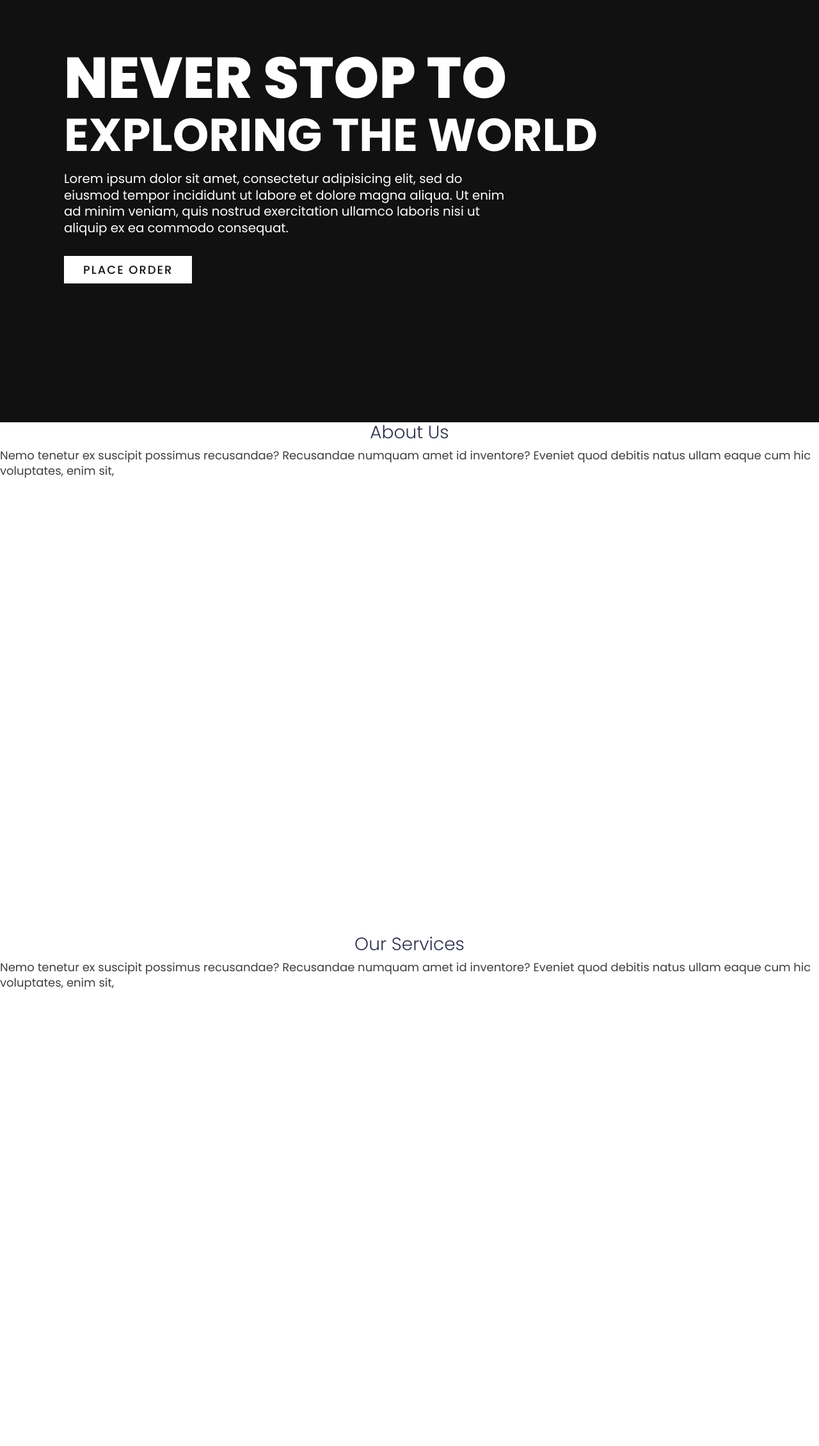
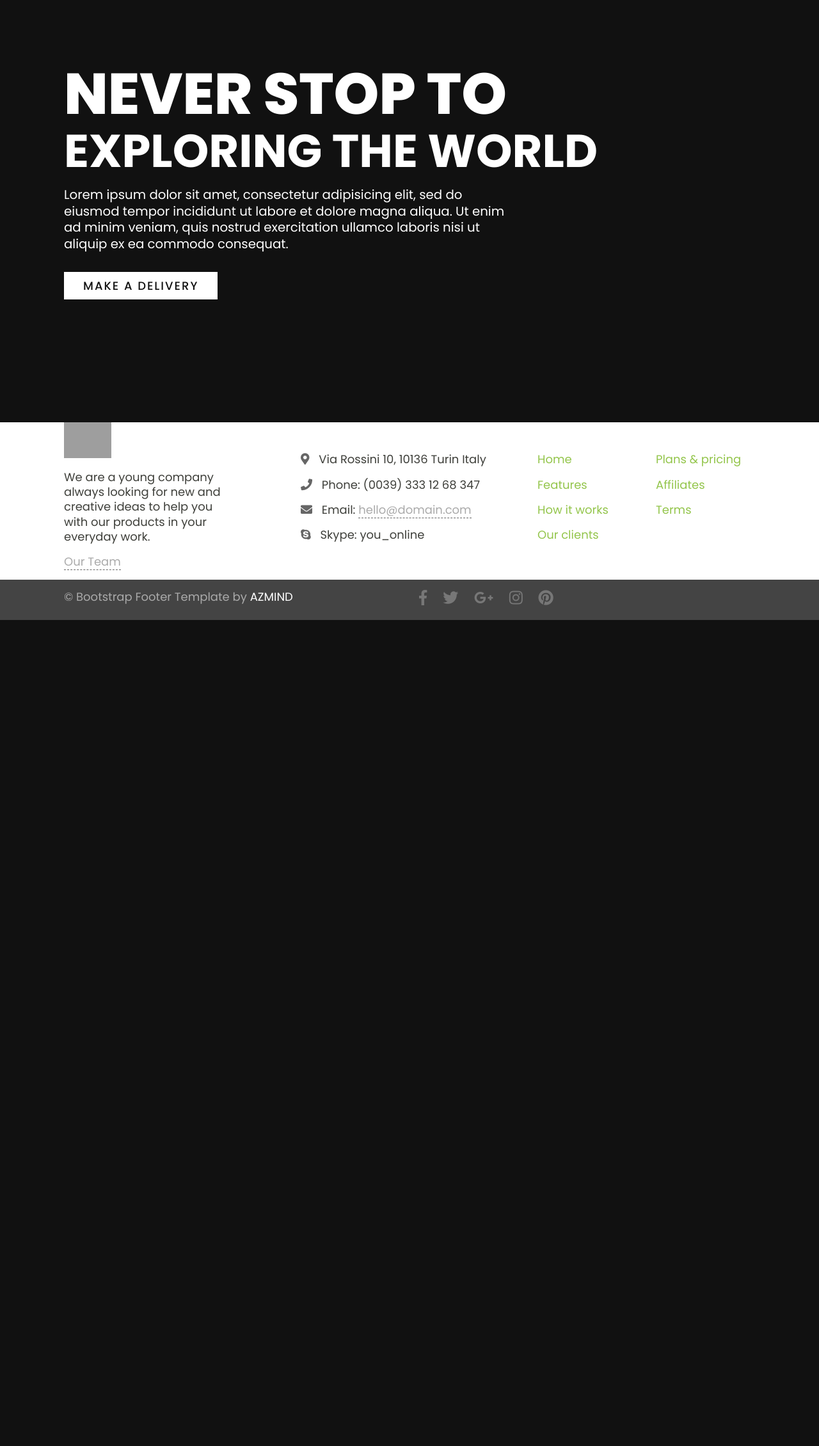
Before and after one commit to Celnet-hub/Booking-Website, a Node server app: page / in a window 1280 px wide. Shown: the part 140-2400 px from the top of the page at 64% size. After the commit the page ends 1109 px from the top, so only its background shows below. Run offline with Node 20, Linux system fonts and the light colour scheme; some libraries are stand-ins or nearby versions; grey boxes are pictures that could not be loaded.

Commit message:
modified landing page

```diff
--- a/pages/HomePage.html
+++ b/pages/HomePage.html
@@ -76,7 +76,7 @@
 					minim veniam, quis nostrud exercitation ullamco laboris nisi ut
 					aliquip ex ea commodo consequat.
 				</p>
-				<a href="#">Place Order</a>
+				<a href="/make-request">Make a Delivery</a>
 			</div>
 			<!-- <ul class="social">
 				<li>
@@ -93,32 +93,83 @@
 		<div class="menu">
 			<ul>
 				<li><a href="#about">About us</a></li>
-				<li><a href="#services">Our Services</a></li>
 				<li><a href="#contact">Contact us</a></li>
 			</ul>
 		</div>
-		<section id="about" class="section">
-			<div class="title">
-				<h2>about <span>us</span></h2>
+		<!-- About section -->
+
+		<!-- footer section -->
+		<footer>
+			<div class="footer-top">
+				<div class="container">
+					<div class="row">
+						<div class="col-md-3 footer-about wow fadeInUp">
+							<img
+								class="logo-footer"
+								src="assets/img/logo.png"
+								alt="logo-footer"
+								data-at2x="assets/img/logo.png"
+							/>
+							<p>
+								We are a young company always looking for new and creative ideas
+								to help you with our products in your everyday work.
+							</p>
+							<p><a href="#">Our Team</a></p>
+						</div>
+						<div class="col-md-4 offset-md-1 footer-contact wow fadeInDown">
+							<h3>Contact</h3>
+							<p>
+								<i class="fas fa-map-marker-alt"></i> Via Rossini 10, 10136
+								Turin Italy
+							</p>
+							<p><i class="fas fa-phone"></i> Phone: (0039) 333 12 68 347</p>
+							<p>
+								<i class="fas fa-envelope"></i> Email:
+								<a href="mailto:hello@domain.com">hello@domain.com</a>
+							</p>
+							<p><i class="fab fa-skype"></i> Skype: you_online</p>
+						</div>
+						<div class="col-md-4 footer-links wow fadeInUp">
+							<div class="row">
+								<div class="col">
+									<h3>Links</h3>
+								</div>
+							</div>
+							<div class="row">
+								<div class="col-md-6">
+									<p><a class="scroll-link" href="#top-content">Home</a></p>
+									<p><a href="#">Features</a></p>
+									<p><a href="#">How it works</a></p>
+									<p><a href="#">Our clients</a></p>
+								</div>
+								<div class="col-md-6">
+									<p><a href="#">Plans &amp; pricing</a></p>
+									<p><a href="#">Affiliates</a></p>
+									<p><a href="#">Terms</a></p>
+								</div>
+							</div>
+						</div>
+					</div>
+				</div>
 			</div>
-			<div>
-				<p>
-					Nemo tenetur ex suscipit possimus recusandae? Recusandae numquam amet id inventore? Eveniet quod debitis natus ullam eaque cum hic voluptates, enim sit,
-				</p>
+			<div class="footer-bottom">
+				<div class="container">
+					<div class="row">
+						<div class="col-md-6 footer-copyright">
+							&copy; Bootstrap Footer Template by
+							<a href="https://azmind.com">AZMIND</a>
+						</div>
+						<div class="col-md-6 footer-social">
+							<a href="#"><i class="fab fa-facebook-f"></i></a>
+							<a href="#"><i class="fab fa-twitter"></i></a>
+							<a href="#"><i class="fab fa-google-plus-g"></i></a>
+							<a href="#"><i class="fab fa-instagram"></i></a>
+							<a href="#"><i class="fab fa-pinterest"></i></a>
+						</div>
+					</div>
+				</div>
 			</div>
-		</section>
-		<section id="services" class="section">
-			<div class="title">
-				<h2>our <span>services</span></h2>
-			</div>
-			<div>
-				<p>
-					Nemo tenetur ex suscipit possimus recusandae? Recusandae numquam amet id inventore? Eveniet quod debitis natus ullam eaque cum hic voluptates, enim sit,
-				</p>
-			</div>
-		</section>
-		<!-- footer section -->
-
+		</footer>
 		<script src="src\Script\script.js"></script>
 	</body>
 </html>
--- a/pages/src/Styles/CSS/CssStyles.css
+++ b/pages/src/Styles/CSS/CssStyles.css
@@ -1,7 +1,7 @@
 @import url("https://fonts.googleapis.com/css?family=Poppins:200,300,400,500,600,700,800,900&display=swap");
 
 :root {
-    --secondary-color-1: hsl(118, 100%, 48%);
+	--secondary-color-1: hsl(244, 100%, 48%);
 }
 
 * {
@@ -80,6 +80,7 @@
 }
 .text {
 	position: relative;
+	padding-top: 50px;
 	z-index: 10;
 }
 
@@ -169,7 +170,7 @@
 @media (max-width: 991px) {
 	.showcase,
 	.showcase header {
-		padding: 40px;
+		padding: 15px;
 	}
 	.text h2 {
 		font-size: 3em;
@@ -181,19 +182,130 @@
 
 #about,
 #services {
-    height: 100vh;
+	height: 100vh;
 }
 
 /* titles */
-.title h2{
-    text-align: center;
-    text-transform: capitalize;
+.title h2 {
+	text-align: center;
+	text-transform: capitalize;
 }
 .title span {
-    color: var(--secondary-colors);
+	color: var(--secondary-colors);
 }
 
 /* section */
 .section {
-    padding-bottom: 5rem;
+	padding-bottom: 5rem;
 }
+
+***** Footer *****/ .footer-top {
+	padding: 60px 0;
+	background: #333;
+	text-align: left;
+	color: #aaa;
+}
+.footer-top h3 {
+	padding-bottom: 10px;
+	color: #fff;
+}
+
+.footer-about img.logo-footer {
+	max-width: 74px;
+	margin-top: 0;
+	margin-bottom: 18px;
+}
+.footer-about p a {
+	color: #aaa;
+	border-bottom: 1px dashed #666;
+}
+.footer-about p a:hover,
+.footer-about p a:focus {
+	color: #fff;
+	border-color: #aaa;
+}
+
+.footer-contact p {
+	word-wrap: break-word;
+}
+.footer-contact i {
+	padding-right: 10px;
+	font-size: 18px;
+	color: #666;
+}
+.footer-contact p a {
+	color: #aaa;
+	border-bottom: 1px dashed #666;
+}
+.footer-contact p a:hover,
+.footer-contact p a:focus {
+	color: #fff;
+	border-color: #aaa;
+}
+
+.footer-social a {
+	display: inline-block;
+	margin-right: 20px;
+	margin-bottom: 8px;
+	color: #777;
+	border: 0;
+}
+.footer-social a:hover,
+.footer-social a:focus {
+	color: #aaa;
+	border: 0;
+}
+.footer-social i {
+	font-size: 24px;
+	vertical-align: middle;
+}
+
+.footer-bottom {
+	padding: 15px 0;
+	background: #444;
+	text-align: left;
+	color: #aaa;
+}
+
+.footer-copyright p {
+	margin: 0;
+	padding: 0.5rem 0;
+}
+.footer-copyright a {
+	color: #fff;
+	border: 0;
+}
+.footer-copyright a:hover,
+.footer-copyright a:focus {
+	color: #aaa;
+	border: 0;
+}
+
+/* footer navbar */
+.navbar {
+	padding: 0;
+	background: #444;
+	backface-visibility: hidden;
+}
+
+.navbar-dark .navbar-nav {
+	font-size: 15px;
+	color: #fff;
+	font-weight: 400;
+}
+.navbar-dark .navbar-nav .nav-link {
+	color: #fff;
+	border: 0;
+}
+.navbar-dark .navbar-nav .nav-link:hover {
+	color: #aaa;
+}
+.navbar-dark .navbar-nav .nav-link:focus {
+	color: #aaa;
+	outline: 0;
+}
+
+.navbar-expand-md .navbar-nav .nav-link {
+	padding-left: 1rem;
+	padding-right: 1rem;
+}
--- a/routes/index.js
+++ b/routes/index.js
@@ -4,6 +4,11 @@
 
 //create a route to homepage.
 router.get("/", (req, res) => res.render("HomePage.html"));
+
+//create a route to authorization page
+router.get('/make-request', (req, res) => {
+	res.render('authorize.ejs')
+})
 //route to dashboard
 router.get("/dashboard", ensureAuthorizedUser, (req, res) =>
 	res.render("index.ejs", {
```
Also changed, not shown: pages/authorize.ejs (renamed from pages/welcome.ejs).
